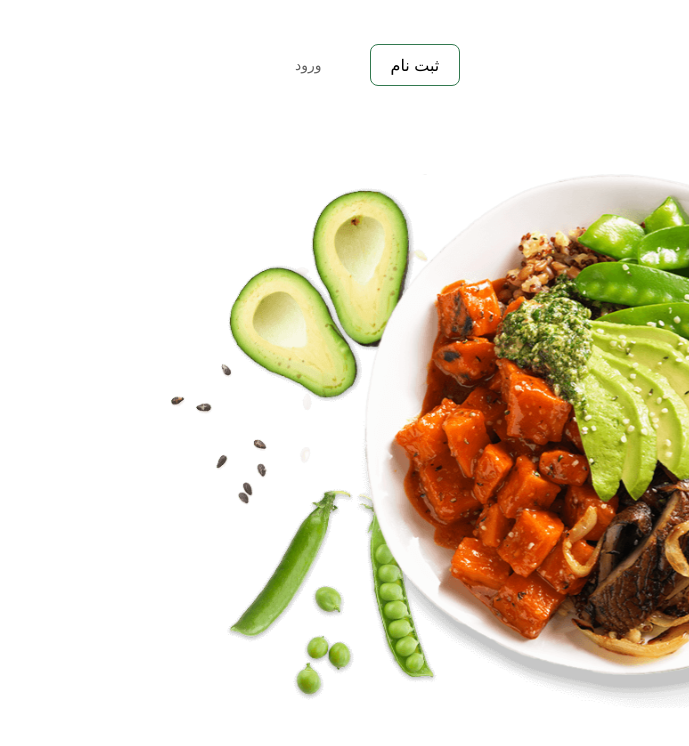
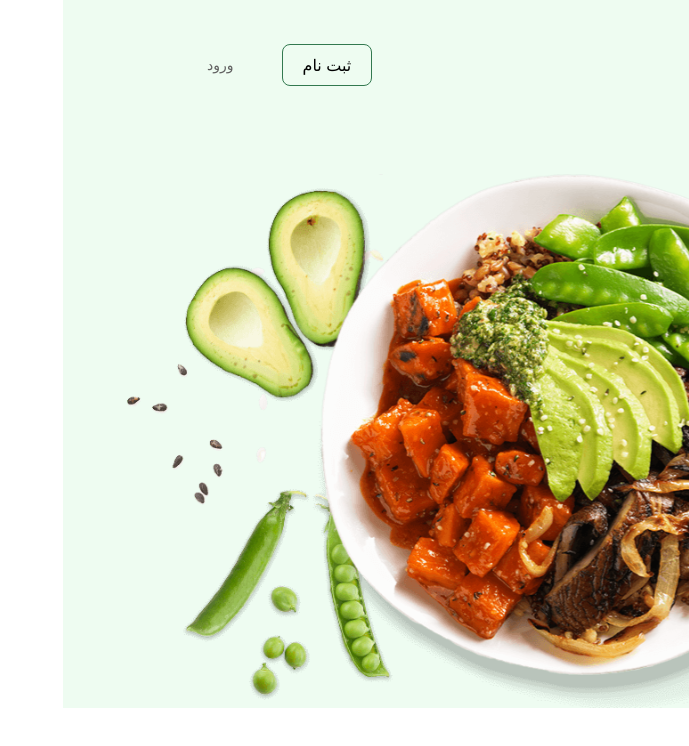
Before and after one commit to ParsaBordbar/Healthcare_Diet, a Next.js app: page / in a window 1280 px wide. Shown: the top 746 px of the page, without its empty margins (591-1280 px from the left). Built offline with nearby package versions, Linux system fonts and the light colour scheme.

Commit message:
Add color for Herro and Navbar.

```diff
--- a/src/app/globals.css
+++ b/src/app/globals.css
@@ -9,6 +9,7 @@
   --tittle-box: #32794F;
   --logo-bg: #F2FFF5;
   --hero-btn: #BEEBC2;
+  --primary: #EEFCF1;
 }
 
 @media (prefers-color-scheme: dark) {
--- a/src/components/landingPage_components/Hero/index.tsx
+++ b/src/components/landingPage_components/Hero/index.tsx
@@ -3,7 +3,7 @@ import HeroArt from "/public/svg/pngwing 2.svg"
 
 const Hero = () => {
     return(
-        <div className="grid grid-cols-9 mx-10">
+        <div className="grid grid-cols-9 px-10 bg-[var(--primary)]">
 
             <div className="col-span-3 flex justify-start pt-24 ps-28 flex-col items-center">
                 <div className="flex items-end flex-col gap-11">
--- a/src/components/landingPage_components/Navbar/index.tsx
+++ b/src/components/landingPage_components/Navbar/index.tsx
@@ -6,8 +6,8 @@ import Link from "next/link";
 
 const Navbar = () => {
     return(
-        <nav className="flex top-0 px-36 sticky z-20 justify-between items-center flex-row m-11">
-            <ul className="flex justify-between items-center flex-row gap-12">
+        <nav className="flex top-0 px-36 sticky z-20 justify-between items-center flex-row p-11 bg-[var(--primary)]">
+            <ul className="flex justify-between items-center flex-row gap-12 ">
                 <li><Link href={'./'}><LogoSvg /></Link></li>
                 <li> <NavElement link="./" text="خدمات"/> </li>
                 <li> <NavElement link="./" text="بلاگ‌ها" /> </li>
```
